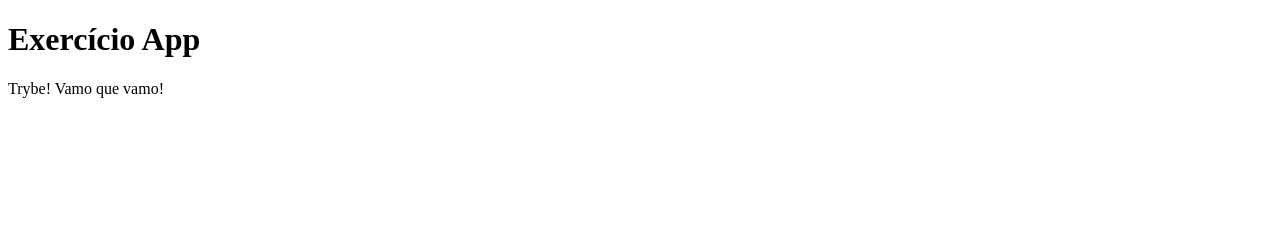
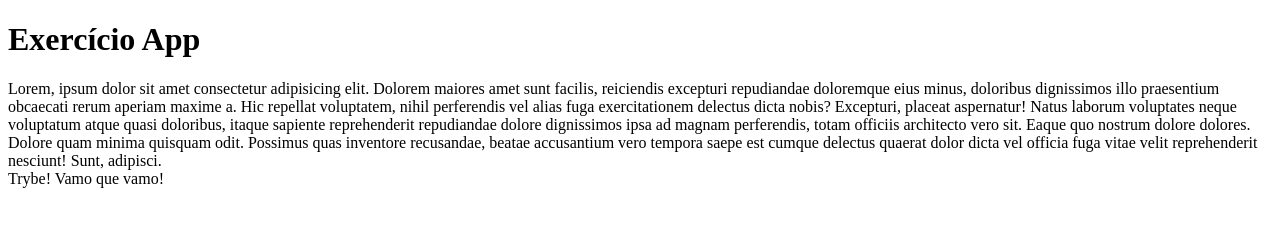
Before and after one commit to Minatto95/trybe-exercicios, a plain HTML site: page index.html in a window 1280 px wide. Drawn offline with Linux system fonts and the light colour scheme.

Commit message:
adicionado artigo

```diff
--- a/index.html
+++ b/index.html
@@ -10,6 +10,15 @@
     <header>
         <h1>Exercício App</h1>
     </header>
+    <main>
+        <article>Lorem, ipsum dolor sit amet consectetur adipisicing elit. Dolorem maiores amet sunt facilis, reiciendis
+            excepturi repudiandae doloremque eius minus, doloribus dignissimos illo praesentium obcaecati rerum aperiam maxime a. Hic
+            repellat voluptatem, nihil perferendis vel alias fuga exercitationem delectus dicta nobis? Excepturi, placeat aspernatur! Natus
+            laborum voluptates neque voluptatum atque quasi doloribus, itaque sapiente reprehenderit repudiandae dolore dignissimos ipsa ad magnam
+            perferendis, totam officiis architecto vero sit. Eaque quo nostrum dolore dolores. Dolore quam minima quisquam odit. Possimus quas inventore
+            recusandae, beatae accusantium vero tempora saepe est cumque delectus quaerat dolor dicta vel officia fuga vitae velit reprehenderit nesciunt!
+            Sunt, adipisci.</article>
+    </main>
     <footer>
 Trybe! Vamo que vamo!
 </footer>
```
